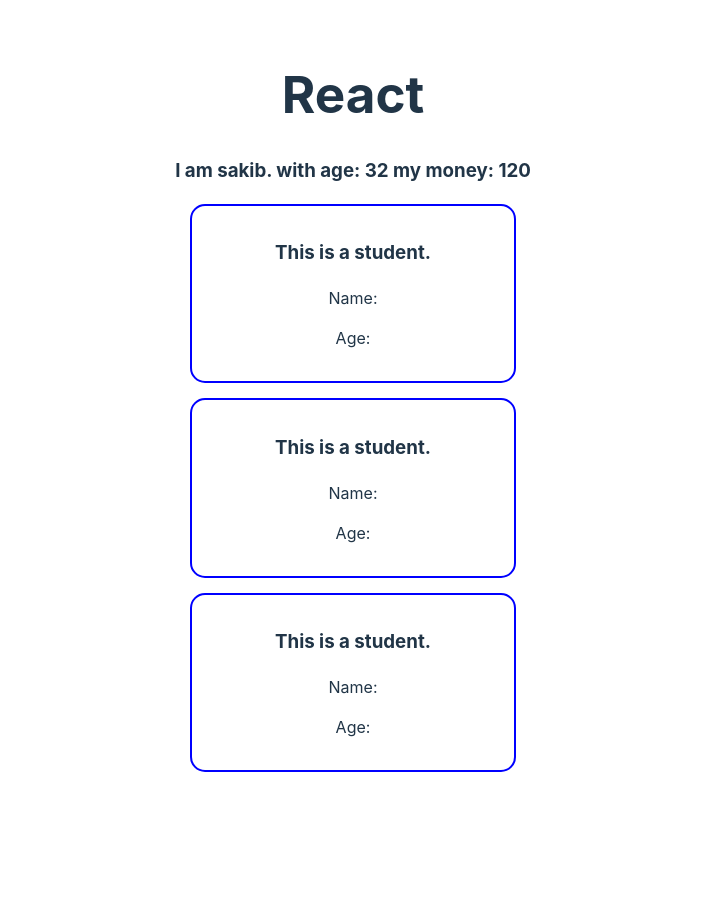
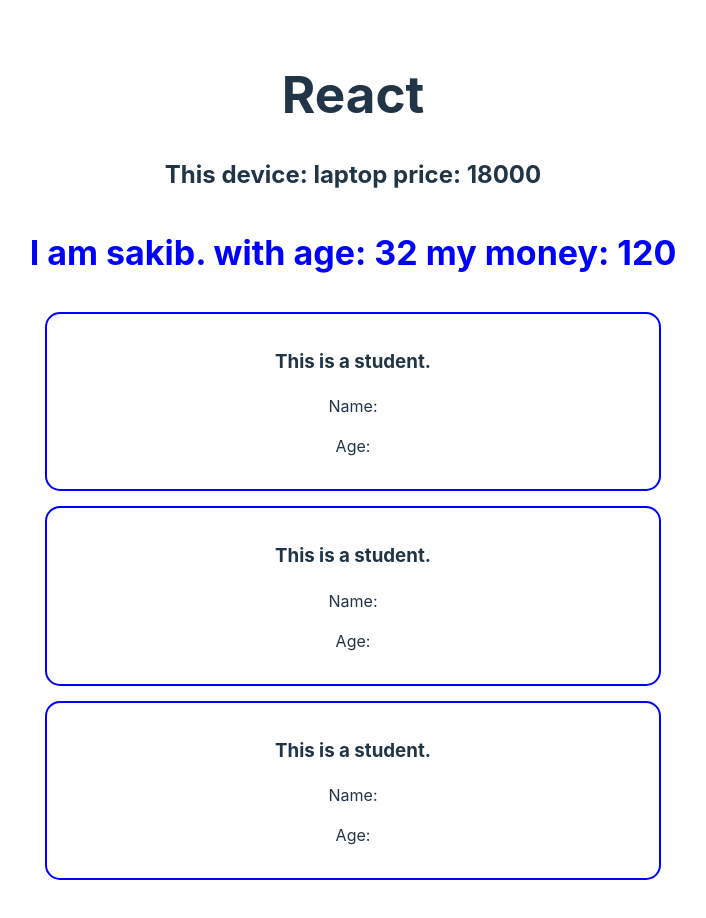
Before and after one commit to Mehedihasan-99/explore-react-core-concepts, a React (Vite) app: page / in a window 1280 px wide. Shown: the top 918 px of the page, without its empty margins (287-993 px from the left). Before the commit the page ends 819 px from the top, so only its background shows below. Built offline with nearby package versions, Linux system fonts and the light colour scheme.

Commit message:
added css and props

```diff
--- a/src/App.jsx
+++ b/src/App.jsx
@@ -4,6 +4,7 @@
   return (
     <>
       <h1>React</h1>
+      <Device name='laptop' price = '18000'></Device>
       <Person></Person>
       <Student></Student>
       <Student></Student>
@@ -12,14 +13,28 @@
   )
 }
 
+
+// use props or propertes
+function Device(props) {
+  return <h2>This device: {props.name}  price: {props.price} </h2>
+}
+//  style use in same jsx file type of object
 function Person() {
+  const personStyle = {
+    color: 'blue',
+    fontSize: '34px',
+    fontWeight: '700'
+  }
   const age = 32;
   const money = 120;
   const person = {name: 'sakib', age: 35}
-  return <h3>I am {person.name}. with age: {age} my money: {money}</h3>
+  return <h3 style={personStyle} >I am {person.name}. with age: {age} my money: {money}</h3>
 }
 
 
+// use style another  file
+// and import this file
+// use className this css / style
 function Student() {
   return(
     <div className='student'>
```
